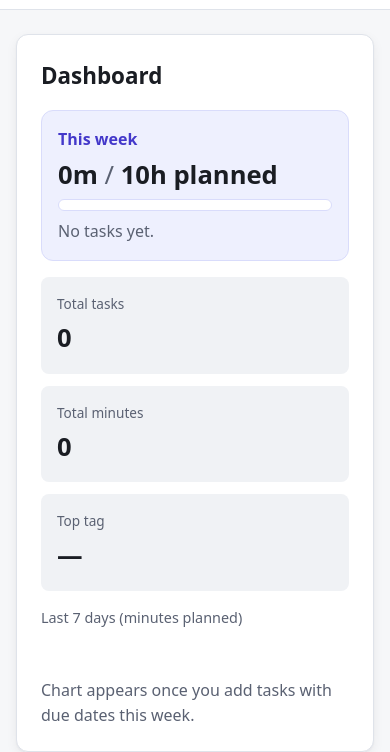
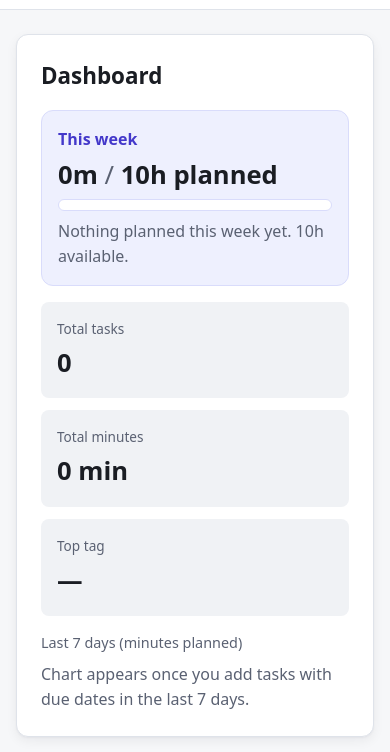
Before and after one commit to jacques-twizeyimana/campus-life-planner, a plain HTML site: page index.html in a window 390 px wide. Shown: the part 120-872 px from the top of the page. Drawn offline with Linux system fonts and the light colour scheme.

Commit message:
feat: stats dashboard, weekly cap

```diff
--- a/scripts/app.js
+++ b/scripts/app.js
@@ -8,7 +8,8 @@
 import { validateField, validateRecord, RECORD_FIELDS } from './validators.js';
 import { addRecord, updateRecord, deleteRecord, getRecords, getSettings, subscribe } from './state.js';
 import { compileRegex } from './search.js';
-import { renderRecords, recordText } from './ui.js';
+import { renderRecords, renderDashboard, recordText } from './ui.js';
+import { computeStats, capInfo, last7Days } from './stats.js';
 
 const form = document.getElementById('task-form');
 const formStatus = document.querySelector('[data-form-status]');
@@ -188,7 +189,8 @@ function sortRecords(records, value) {
   });
 }
 
-function refresh() {
+/** Re-render the records list. Runs on search, sort, and data changes. */
+function renderList() {
   const all = getRecords();
   const settings = getSettings();
   const { re } = currentRegex();
@@ -198,6 +200,24 @@ function refresh() {
   const sorted = sortRecords(filtered, sortSelect ? sortSelect.value : 'dueDate-asc');
 
   renderRecords(sorted, { re, unit: settings.unitDisplay, total: all.length, searching });
+}
+
+/** Re-render the dashboard. Runs only on data/settings changes (not on search),
+ *  so the cap live-region doesn't re-announce on every keystroke. */
+function renderStats() {
+  const all = getRecords();
+  const settings = getSettings();
+  renderDashboard({
+    stats: computeStats(all),
+    cap: capInfo(all, settings.weeklyCapHours),
+    days: last7Days(all),
+    unit: settings.unitDisplay,
+  });
+}
+
+function refresh() {
+  renderStats();
+  renderList();
 }
 
 /* ============================================================
@@ -233,9 +253,10 @@ function init() {
   form.addEventListener('submit', handleSubmit);
   form.addEventListener('reset', handleReset);
 
-  if (searchInput) searchInput.addEventListener('input', refresh);
-  if (caseToggle) caseToggle.addEventListener('change', refresh);
-  if (sortSelect) sortSelect.addEventListener('change', refresh);
+  // Search/sort only re-filter the list; they don't change stats.
+  if (searchInput) searchInput.addEventListener('input', renderList);
+  if (caseToggle) caseToggle.addEventListener('change', renderList);
+  if (sortSelect) sortSelect.addEventListener('change', renderList);
   if (recordsSection) recordsSection.addEventListener('click', handleRecordsClick);
 
   // Escape cancels an in-progress edit.
--- /dev/null
+++ b/scripts/stats.js
@@ -0,0 +1,90 @@
+/* ============================================================
+   stats.js — pure dashboard calculations. No DOM.
+   Reused by ui.renderDashboard() and (potentially) tests.
+   ============================================================ */
+
+/** Format a Date as a local YYYY-MM-DD string. */
+export function toISODate(d) {
+  const y = d.getFullYear();
+  const m = String(d.getMonth() + 1).padStart(2, '0');
+  const day = String(d.getDate()).padStart(2, '0');
+  return `${y}-${m}-${day}`;
+}
+
+/** Monday 00:00 of the week containing `d`. */
+export function startOfWeek(d) {
+  const x = new Date(d);
+  x.setHours(0, 0, 0, 0);
+  const offset = (x.getDay() + 6) % 7; // Mon=0 … Sun=6
+  x.setDate(x.getDate() - offset);
+  return x;
+}
+
+/** Core metrics: count, total minutes, and the most-used tag. */
+export function computeStats(records) {
+  const total = records.length;
+  const totalMinutes = records.reduce((sum, r) => sum + (Number(r.duration) || 0), 0);
+
+  const counts = new Map();
+  for (const r of records) {
+    const tag = r.tag || '—';
+    counts.set(tag, (counts.get(tag) || 0) + 1);
+  }
+  let topTag = '—';
+  let best = -1;
+  // Highest count wins; ties broken alphabetically for determinism.
+  for (const [tag, n] of [...counts.entries()].sort((a, b) => a[0].localeCompare(b[0]))) {
+    if (n > best) { best = n; topTag = tag; }
+  }
+
+  return { total, totalMinutes, topTag };
+}
+
+/**
+ * Minutes planned in the current (Mon–Sun) week vs the cap.
+ * @returns {{ usedMinutes, capMinutes, remainingMinutes, over, percent }}
+ */
+export function capInfo(records, weeklyCapHours, now = new Date()) {
+  const start = startOfWeek(now);
+  const end = new Date(start);
+  end.setDate(end.getDate() + 7); // exclusive upper bound
+
+  const usedMinutes = records.reduce((sum, r) => {
+    const due = parseLocalDate(r.dueDate);
+    if (due && due >= start && due < end) return sum + (Number(r.duration) || 0);
+    return sum;
+  }, 0);
+
+  const capMinutes = Math.max(0, Number(weeklyCapHours) || 0) * 60;
+  const remainingMinutes = capMinutes - usedMinutes;
+  const over = capMinutes > 0 && usedMinutes > capMinutes;
+  const percent = capMinutes > 0 ? Math.min(100, Math.round((usedMinutes / capMinutes) * 100)) : 0;
+
+  return { usedMinutes, capMinutes, remainingMinutes, over, percent };
+}
+
+/** Parse a YYYY-MM-DD string into a local Date (midnight), or null. */
+export function parseLocalDate(value) {
+  const m = /^(\d{4})-(\d{2})-(\d{2})$/.exec(String(value || ''));
+  if (!m) return null;
+  return new Date(Number(m[1]), Number(m[2]) - 1, Number(m[3]));
+}
+
+/**
+ * Minutes planned per day across the last 7 days (oldest → today).
+ * @returns {{ date, label, minutes }[]}  length 7
+ */
+export function last7Days(records, now = new Date()) {
+  const days = [];
+  const base = new Date(now);
+  base.setHours(0, 0, 0, 0);
+
+  for (let i = 6; i >= 0; i--) {
+    const d = new Date(base);
+    d.setDate(d.getDate() - i);
+    const iso = toISODate(d);
+    const minutes = records.reduce((sum, r) => (r.dueDate === iso ? sum + (Number(r.duration) || 0) : sum), 0);
+    days.push({ date: iso, label: d.toLocaleDateString(undefined, { weekday: 'short' }), minutes });
+  }
+  return days;
+}
--- a/scripts/ui.js
+++ b/scripts/ui.js
@@ -11,7 +11,26 @@ const els = {
   cards: document.querySelector('[data-records-cards]'),
   empty: document.querySelector('[data-empty]'),
   count: document.querySelector('[data-results-count]'),
+  // dashboard
+  statTotal: document.querySelector('[data-stat-total]'),
+  statMinutes: document.querySelector('[data-stat-minutes]'),
+  statTop: document.querySelector('[data-stat-top]'),
+  capUsed: document.querySelector('[data-cap-used]'),
+  capTotal: document.querySelector('[data-cap-total]'),
+  capFill: document.querySelector('[data-cap-fill]'),
+  capMessage: document.querySelector('[data-cap-message]'),
+  chart: document.querySelector('[data-chart]'),
 };
+
+/** Round minutes to a compact "1h 30m" / "45m" string. */
+export function humanMinutes(min) {
+  const n = Math.round(Number(min) || 0);
+  const h = Math.floor(n / 60);
+  const m = n % 60;
+  if (h && m) return `${h}h ${m}m`;
+  if (h) return `${h}h`;
+  return `${m}m`;
+}
 
 /** Display a duration (stored in minutes) per the chosen unit. */
 export function formatDuration(min, unit = 'minutes') {
@@ -79,3 +98,57 @@ export function renderRecords(records, { re = null, unit = 'minutes', total = re
     }
   }
 }
+
+/**
+ * Render the dashboard: core stats, weekly cap status, and 7-day chart.
+ * @param {object} data { stats, cap, days, unit }
+ */
+export function renderDashboard({ stats, cap, days, unit = 'minutes' }) {
+  if (els.statTotal) els.statTotal.textContent = String(stats.total);
+  if (els.statMinutes) els.statMinutes.textContent = formatDuration(stats.totalMinutes, unit);
+  if (els.statTop) els.statTop.textContent = stats.topTag;
+
+  // --- Weekly cap ---
+  if (els.capUsed) els.capUsed.textContent = humanMinutes(cap.usedMinutes);
+  if (els.capTotal) els.capTotal.textContent = cap.capMinutes ? humanMinutes(cap.capMinutes) : 'no cap';
+  if (els.capFill) {
+    els.capFill.style.inlineSize = `${cap.percent}%`;
+    els.capFill.classList.toggle('is-over', cap.over);
+  }
+  if (els.capMessage) {
+    let msg;
+    if (!cap.capMinutes) {
+      msg = 'No weekly cap set — add one in Settings.';
+    } else if (cap.over) {
+      msg = `Over by ${humanMinutes(-cap.remainingMinutes)} — ${humanMinutes(cap.usedMinutes)} planned vs ${humanMinutes(cap.capMinutes)} cap.`;
+    } else if (cap.usedMinutes === 0) {
+      msg = `Nothing planned this week yet. ${humanMinutes(cap.capMinutes)} available.`;
+    } else {
+      msg = `${humanMinutes(cap.remainingMinutes)} of ${humanMinutes(cap.capMinutes)} remaining this week.`;
+    }
+    // Assertive when exceeded, polite otherwise (per spec).
+    els.capMessage.setAttribute('aria-live', cap.over ? 'assertive' : 'polite');
+    els.capMessage.textContent = msg;
+  }
+
+  // --- 7-day chart ---
+  if (els.chart) {
+    const max = Math.max(1, ...days.map((d) => d.minutes));
+    const anyData = days.some((d) => d.minutes > 0);
+    if (!anyData) {
+      els.chart.innerHTML = '<p class="muted">Chart appears once you add tasks with due dates in the last 7 days.</p>';
+    } else {
+      const bars = days
+        .map((d) => {
+          const pct = Math.round((d.minutes / max) * 100);
+          return `<div class="chart__col" aria-hidden="true">
+            <div class="chart__bar" style="block-size:${pct}%"></div>
+            <span class="chart__label">${escapeHtml(d.label)}</span>
+          </div>`;
+        })
+        .join('');
+      const summary = days.map((d) => `${d.label} ${d.minutes} minutes`).join(', ');
+      els.chart.innerHTML = `<div class="chart__row">${bars}</div><p class="visually-hidden">Minutes planned per day: ${escapeHtml(summary)}.</p>`;
+    }
+  }
+}
--- a/styles/main.css
+++ b/styles/main.css
@@ -182,19 +182,30 @@ main { padding-block: var(--space-5) var(--space-6); }
 .stat__value { font-size: 1.6rem; font-weight: 700; }
 
 .chart__title { font-size: 0.9rem; color: var(--text-muted); margin-block-end: var(--space-2); }
-.chart__bars {
+.chart__row {
   display: flex;
   align-items: flex-end;
   gap: var(--space-2);
-  min-block-size: 90px;
+  block-size: 110px;
+}
+.chart__col {
+  flex: 1;
+  display: flex;
+  flex-direction: column;
+  align-items: center;
+  justify-content: flex-end;
+  block-size: 100%;
+  gap: var(--space-1);
 }
 .chart__bar {
-  flex: 1;
+  inline-size: 100%;
+  max-inline-size: 36px;
   background: var(--accent);
   border-radius: 4px 4px 0 0;
   min-block-size: 4px;
-  transition: block-size 400ms ease;
+  transition: block-size 500ms ease;
 }
+.chart__label { font-size: 0.75rem; color: var(--text-muted); }
 
 /* ---------- Toolbar (search + sort) ---------- */
 .toolbar { display: flex; flex-direction: column; gap: var(--space-4); margin-block-end: var(--space-3); }
```
Also changed, not shown: tests/tests.html (+26 -0 lines).
